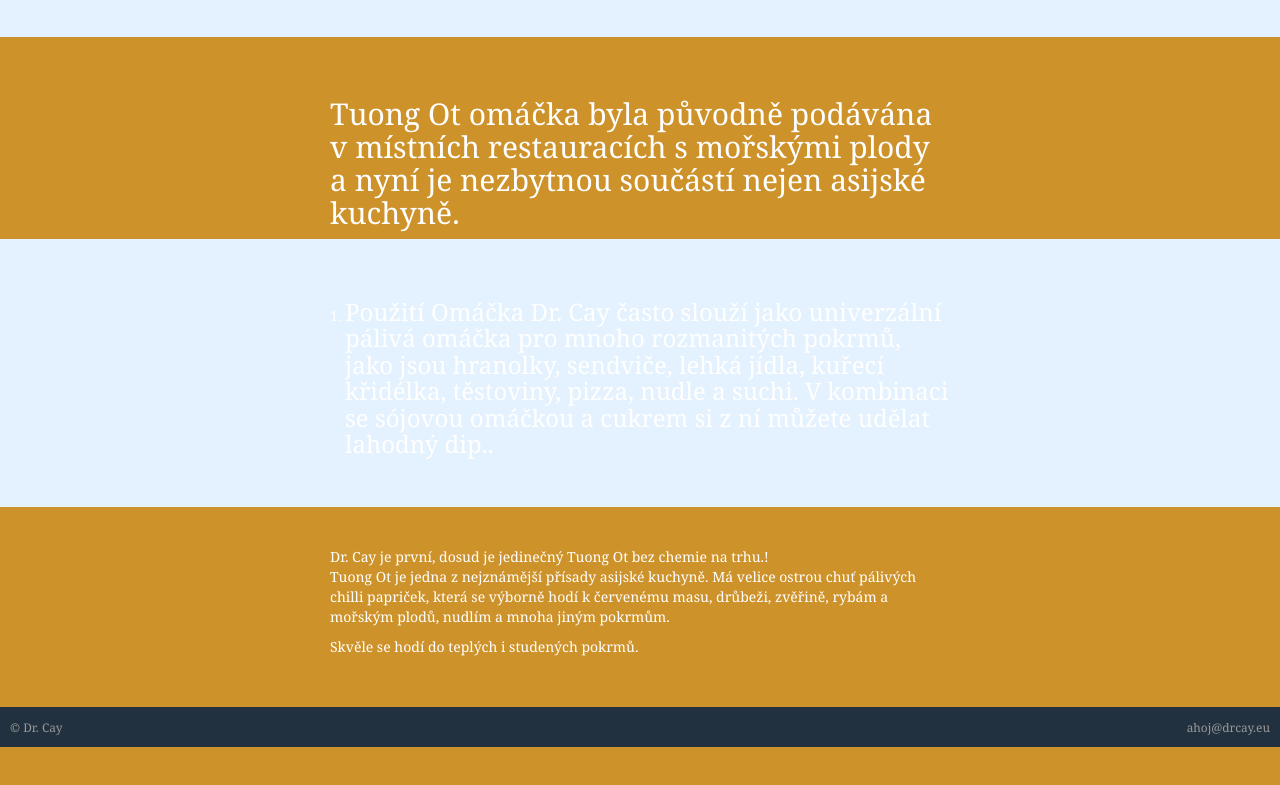
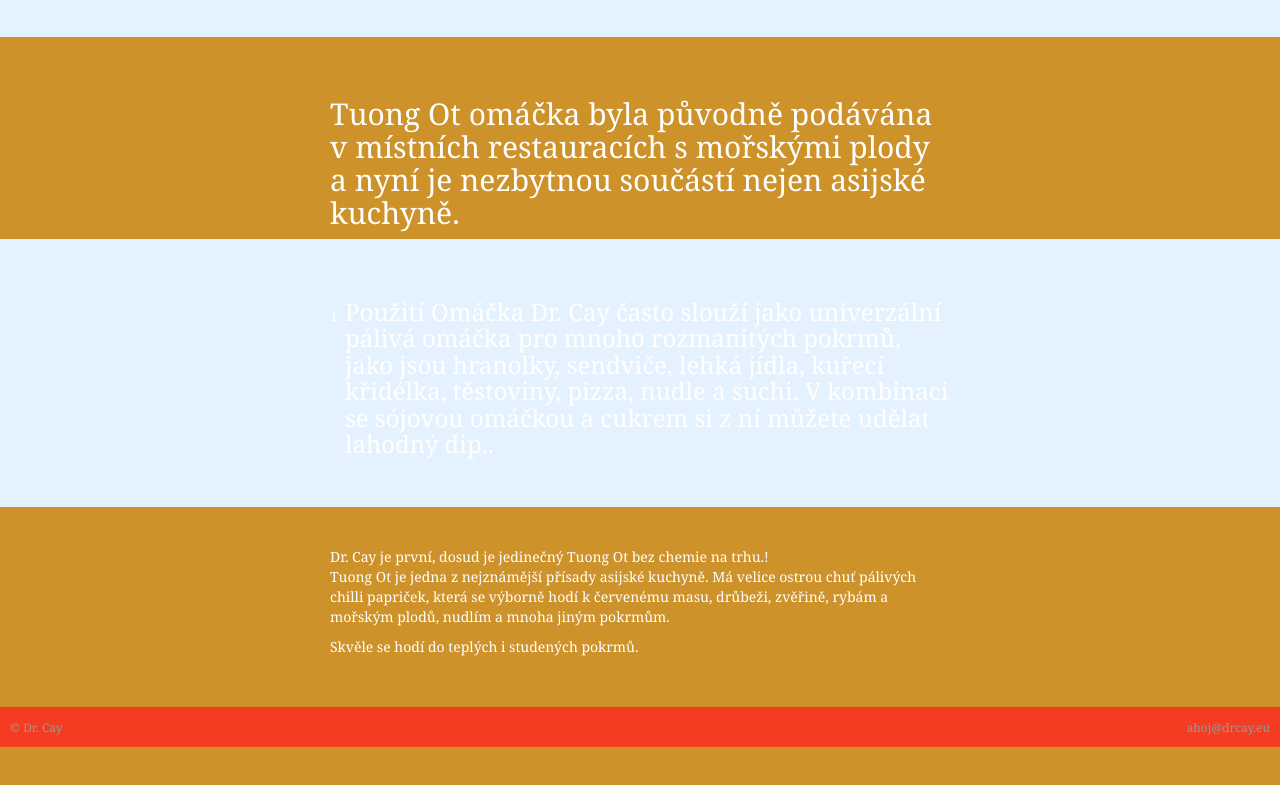
Before and after one commit to phamtucz/drcay.eu, a plain HTML site: page index.html in a window 1280 px wide. Shown: the part 653-1438 px from the top of the page. Drawn offline with Linux system fonts and the light colour scheme.

Commit message:
Update public.css

```diff
--- a/static/css/public.css
+++ b/static/css/public.css
@@ -177,7 +177,7 @@ body .navbar-nav>li>a {
 
 
 footer {
-	background-color: #22313F;
-	color: #f75008;
+	background-color: #f63822f3;
+	color: #7deb2ff3;
 	border: none;
 }
```
